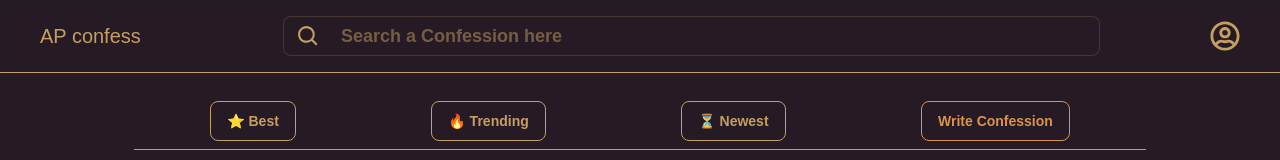
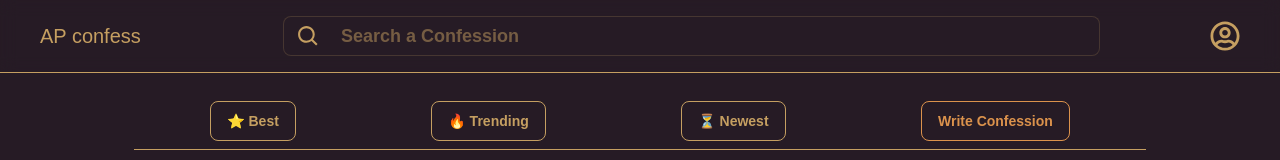
Before and after one commit to ssb-shree/ap-confess, a Next.js app in the folder client/: page / in a window 1280 px wide. Shown: the top 160 px of the page. Built offline with nearby package versions, Linux system fonts and the light colour scheme; no server answers; a web font is replaced by a local one.

Commit message:
removed the word here from search bars plaecholder

```diff
--- a/client/src/myComponents/SearchBar.tsx
+++ b/client/src/myComponents/SearchBar.tsx
@@ -10,7 +10,7 @@ const SearchBar = () => {
       <input
         id="input"
         type="text"
-        placeholder="Search a Confession here"
+        placeholder="Search a Confession"
         className="input text-lg w-full border-none placeholder:text-xs md:placeholder:text-lg outline-none focus:outline-none"
       />
     </div>
```
